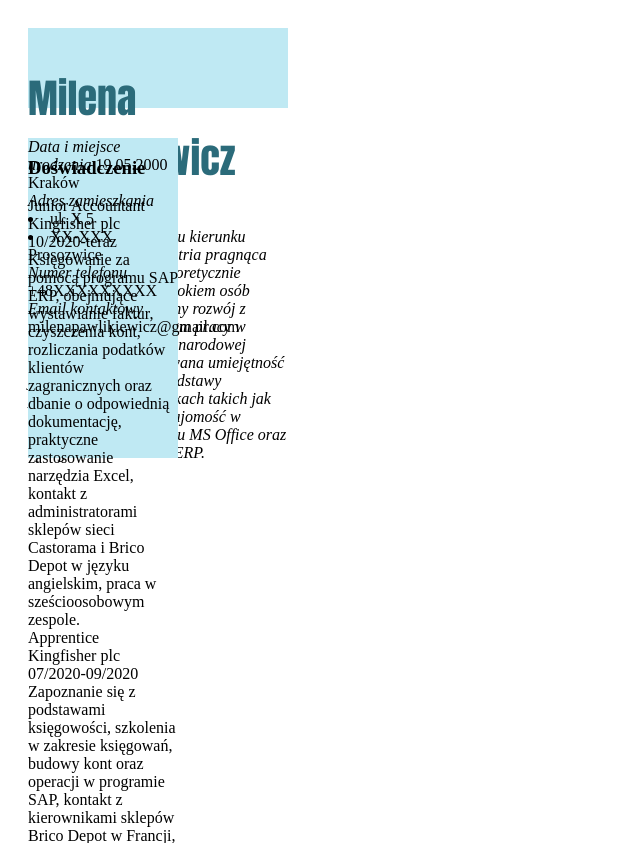
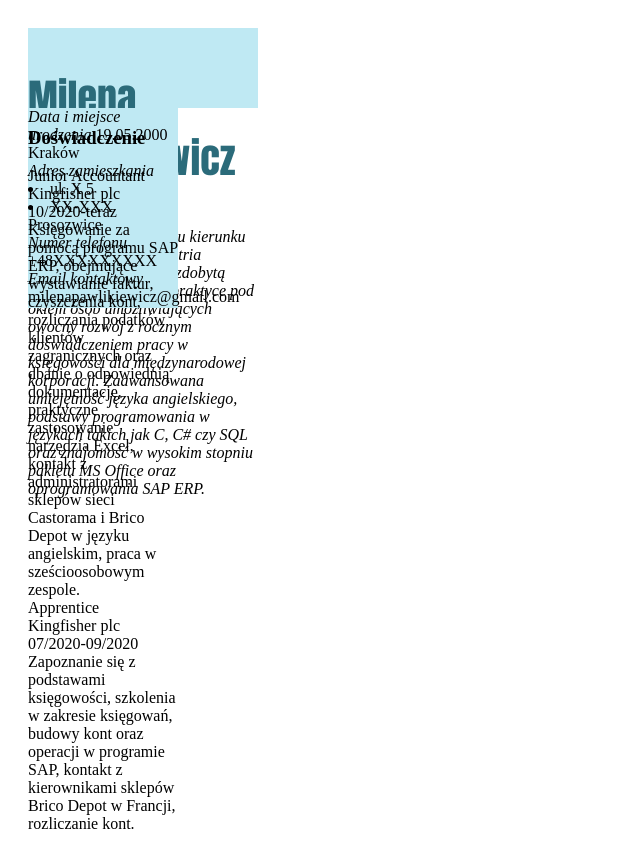
Before and after one commit to milenapwkcz/milenapwkcz.github.io, a PHP site: page / in a window 1280 px wide. Shown: the top 843 px of the page, without its empty margins (0-640 px from the left). Run offline with PHP 8.4, Linux system fonts and the light colour scheme.

Commit message:
Update main.css

```diff
--- a/main.css
+++ b/main.css
@@ -3,7 +3,6 @@
     padding:20px;
     grid-template-columns: 150px 80px;
     grid-template-rows: 80px 40px 40px 40px 40px 40px;
-    grid-gap: 30px;
     grid-template-areas:
     "header header"
     "main zdjecie"
```
